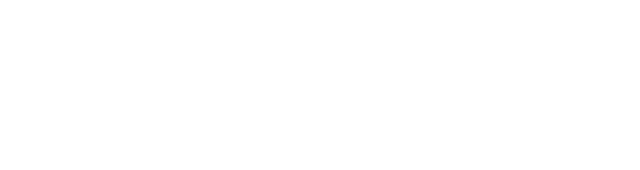
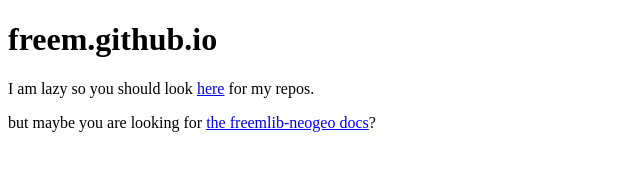
Before and after one commit to freem/freem.github.io, a plain HTML site: page index.html in a window 1280 px wide. Shown: the whole page, without its empty margins (0-640 px from the left). Drawn offline with Linux system fonts and the light colour scheme.

Commit message:
hey look a placeholder also how the fuck would you compile this site into a binary

```diff
--- a/index.html
+++ b/index.html
@@ -4,5 +4,9 @@
 <title>freem.github.io</title>
 </head>
 <body>
+<h1>freem.github.io</h1>
+<p>I am lazy so you should look <a href="https://github.com/freem?tab=repositories">here</a>
+for my repos.</p>
+<p>but maybe you are looking for <a href="./freemlib-neogeo/">the freemlib-neogeo docs</a>?</p>
 </body>
 </html>
```
Also changed, not shown: 1 other file.
